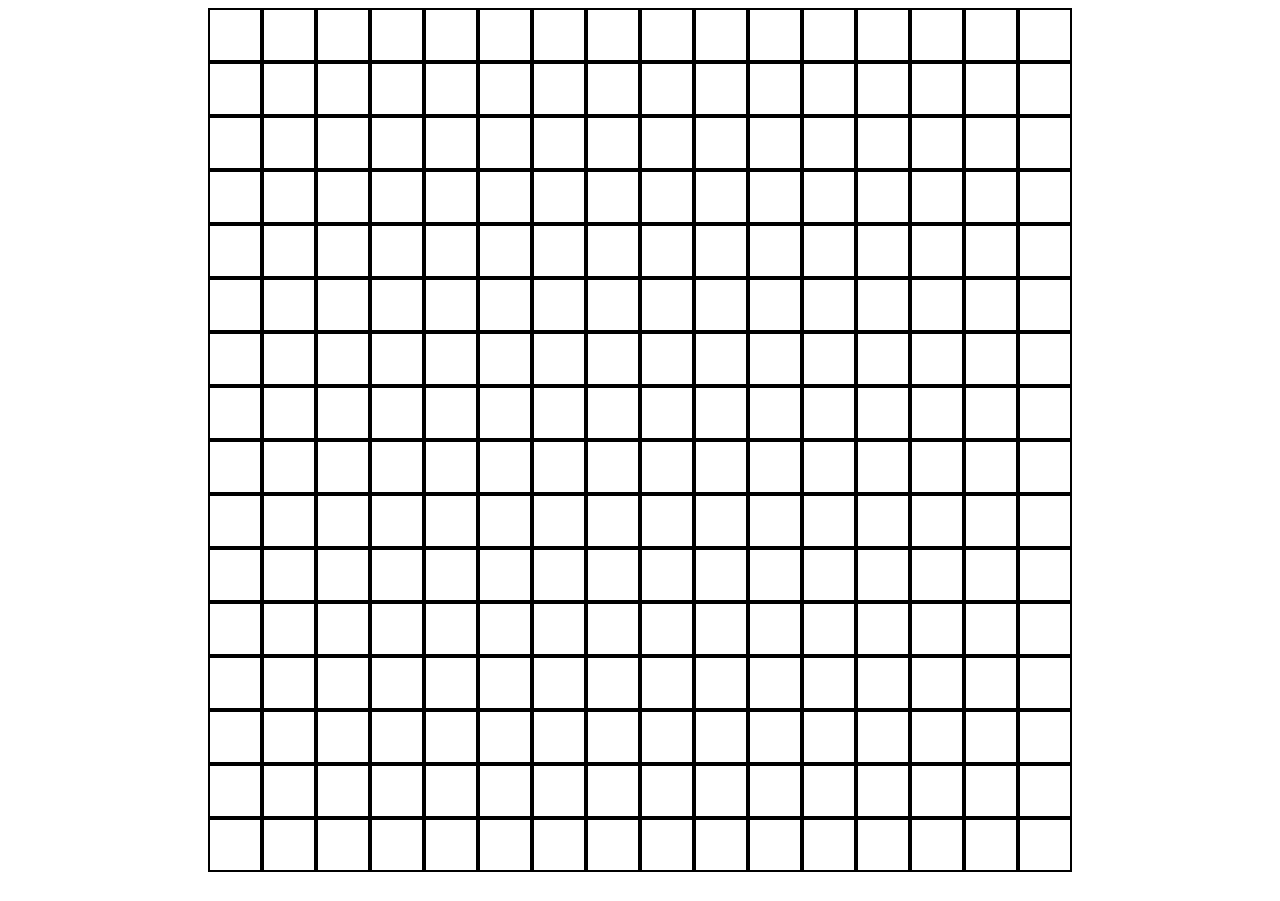
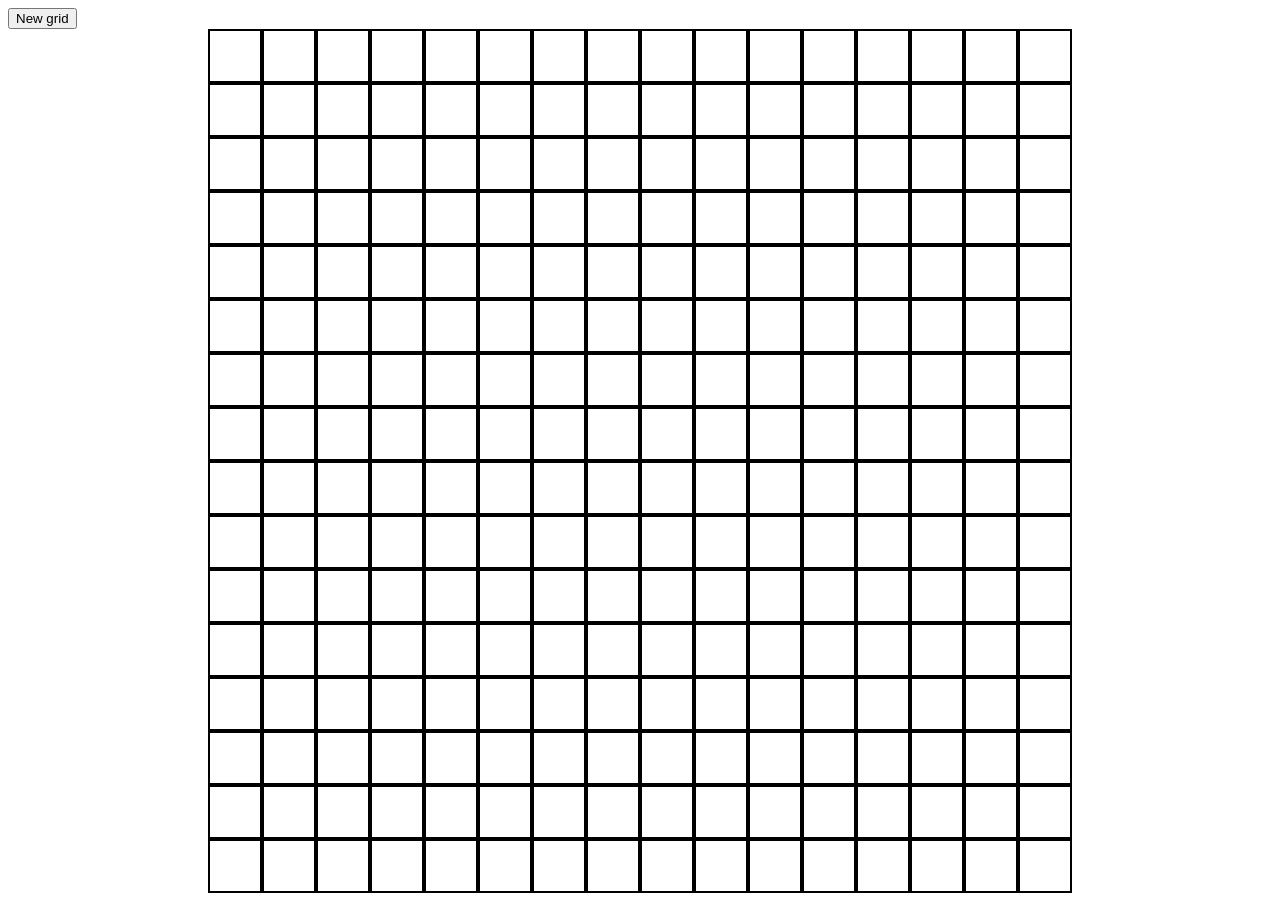
Before and after one commit to parduccinward/etch-a-sketch, a plain HTML site: page index.html in a window 1280 px wide. Before the commit the page ends 880 px from the top, so only its background shows below. Drawn offline with Linux system fonts and the light colour scheme.

Commit message:
Add resizing grid button to html

```diff
--- a/index.html
+++ b/index.html
@@ -9,6 +9,7 @@
     <script src="script.js" defer></script>
 </head>
 <body>
+    <button class="new-grid-btn">New grid</button>
     <div class="grid-container"></div>
 </body>
 </html>
```
